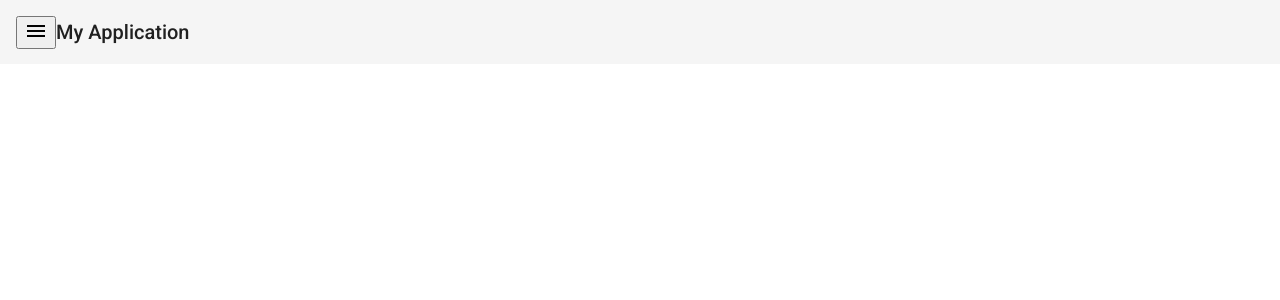
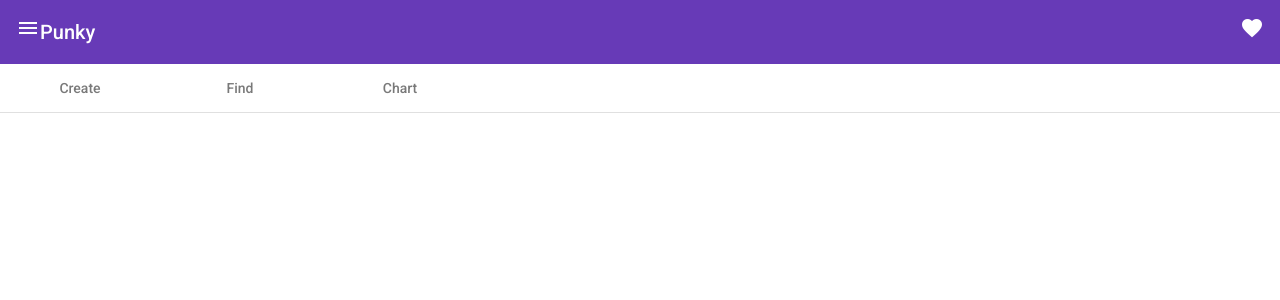
Before and after one commit to marcohern/punky, an Angular app: page / in a window 1280 px wide. Shown: the top 300 px of the page. Built offline with nearby package versions, Linux system fonts and the light colour scheme.

Commit message:
added route links

```diff
--- a/src/app/app.component.html
+++ b/src/app/app.component.html
@@ -1,7 +1,16 @@
-<mat-toolbar>
-  <button mat-icon-button class="example-icon" aria-label="Menu">
+<mat-toolbar color="primary">
+  <a mat-icon-button>
     <mat-icon>menu</mat-icon>
-  </button>
-  <span>My Application</span>
+  </a>
+  <span>Punky</span>
+  <span class="spacer"></span>
+  <a mat-icon-button>
+    <mat-icon>favorite</mat-icon>
+  </a>
 </mat-toolbar>
+<nav mat-tab-nav-bar>
+  <a mat-tab-link>Create</a>
+  <a mat-tab-link>Find</a>
+  <a mat-tab-link>Chart</a>
+</nav>
 <router-outlet></router-outlet>
--- a/src/app/app.component.ts
+++ b/src/app/app.component.ts
@@ -7,4 +7,5 @@ import { Component } from '@angular/core';
 })
 export class AppComponent {
   title = 'punky';
+  links = [];
 }
--- a/src/index.html
+++ b/src/index.html
@@ -10,7 +10,7 @@
   <link href="https://fonts.googleapis.com/css2?family=Roboto:wght@300;400;500&display=swap" rel="stylesheet">
   <link href="https://fonts.googleapis.com/icon?family=Material+Icons" rel="stylesheet">
 </head>
-<body class="mat-typography">
+<body>
   <app-root></app-root>
 </body>
 </html>
--- a/src/styles.css
+++ b/src/styles.css
@@ -1,6 +1,11 @@
 /* You can add global styles to this file, and also import other style files */
 
-@import '@angular/material/prebuilt-themes/deeppurple-amber.css';
 
 html, body { height: 100%; }
-body { margin: 0; font-family: Roboto, "Helvetica Neue", sans-serif; }
+body {
+  margin: 0; font-family: Roboto, "Helvetica Neue", sans-serif;
+}
+
+.spacer {
+  flex: 1 1 auto;
+}
```
Also changed, not shown: src/app/app.module.ts (+5 -2 lines).
